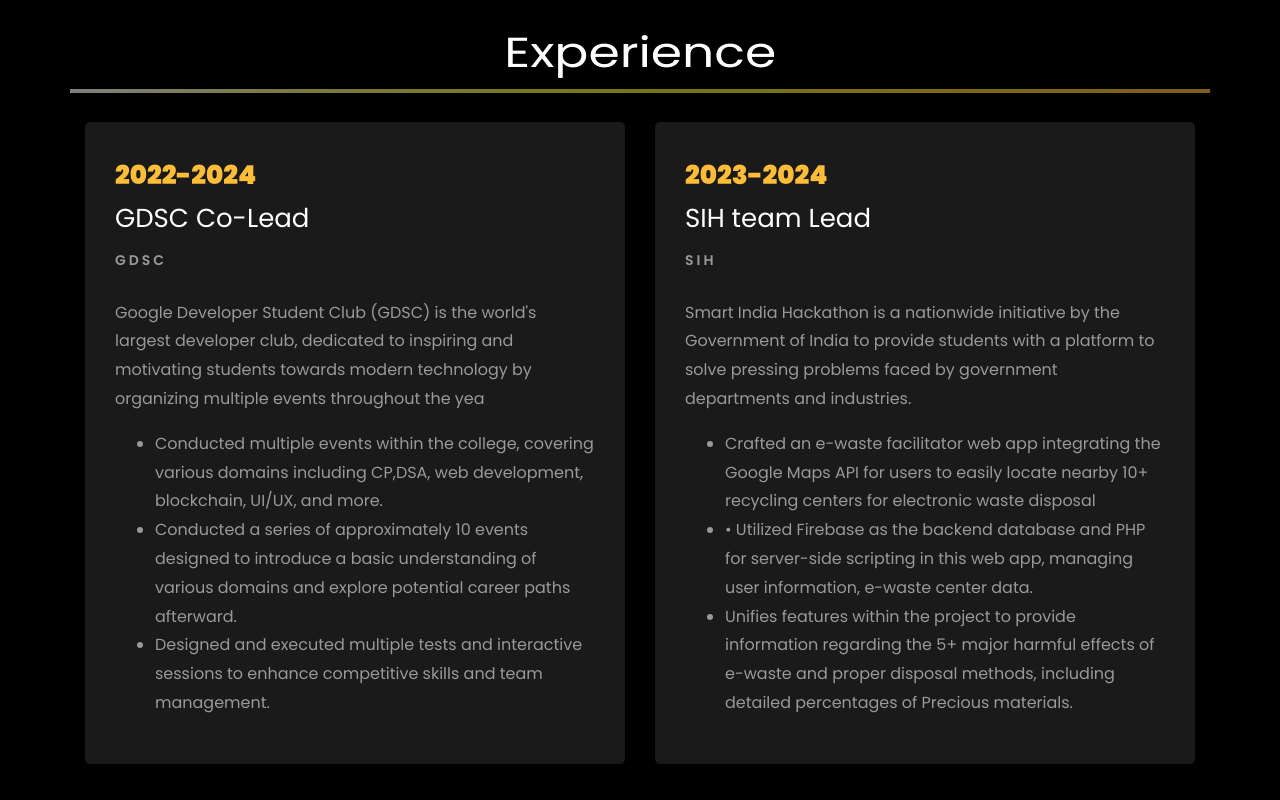
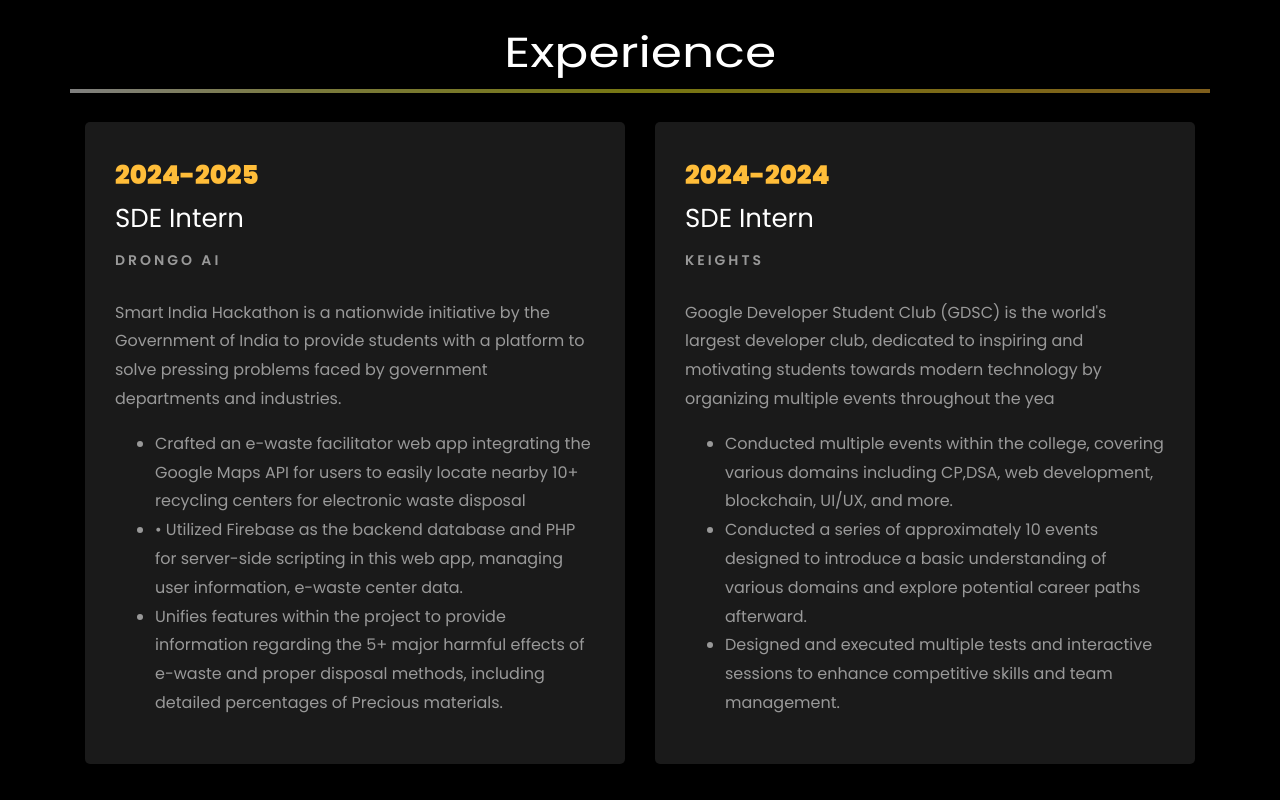
Before and after one commit to Gaurav-bajpaye/profile, a plain HTML site: page index.html in a window 1280 px wide. Shown: the part 2080-2880 px from the top of the page. Drawn offline with Linux system fonts and the light colour scheme; animation ran at ten frames a second; files whose address does not match are found by name.

Commit message:
Update index.html

```diff
--- a/index.html
+++ b/index.html
@@ -329,11 +329,29 @@
 		<br>
 
 		<div class="row">
+			        <div class="col-md-6">
+					<div class="resume-wrap ftco-animate">
+						<span class="date">2024-2025</span>
+						<h2>SDE Intern</h2>
+						<span class="position">Drongo AI</span>
+						<p class="mt-4">Smart India Hackathon is a nationwide initiative by the Government of India to provide students with a platform to solve pressing problems faced by government departments and industries.
+							<ul>
+								<li>Crafted an e-waste facilitator web app integrating the Google Maps API for users to easily locate nearby 10+
+									recycling centers for electronic waste disposal</li>
+								<li>• Utilized Firebase as the backend database and PHP for server-side scripting in this web app, managing user
+									information, e-waste center data.</li>
+								<li> Unifies features within the project to provide information regarding the 5+ major harmful effects of e-waste and proper disposal methods, including detailed percentages of Precious materials.
+									</li>
+							</ul>
+						</p>
+					</div>
+
+				</div>
 				<div class="col-md-6">
 					<div class="resume-wrap ftco-animate">
-						<span class="date">2022-2024</span>
-						<h2>GDSC Co-Lead</h2>
-						<span class="position">GDSC</span>
+						<span class="date">2024-2024</span>
+						<h2>SDE Intern</h2>
+						<span class="position">Keights</span>
 						<p class="mt-4">Google Developer Student Club (GDSC) is the world's largest developer club, dedicated to inspiring and motivating students towards modern technology by organizing multiple events throughout the yea
 							<ul>
 								<li>Conducted multiple events within the college, covering various domains including CP,DSA, web development, blockchain, UI/UX, and more.</li>
@@ -347,24 +365,6 @@
 
 				</div>
 
-				<div class="col-md-6">
-					<div class="resume-wrap ftco-animate">
-						<span class="date">2023-2024</span>
-						<h2>SIH team Lead</h2>
-						<span class="position">SIH</span>
-						<p class="mt-4">Smart India Hackathon is a nationwide initiative by the Government of India to provide students with a platform to solve pressing problems faced by government departments and industries.
-							<ul>
-								<li>Crafted an e-waste facilitator web app integrating the Google Maps API for users to easily locate nearby 10+
-									recycling centers for electronic waste disposal</li>
-								<li>• Utilized Firebase as the backend database and PHP for server-side scripting in this web app, managing user
-									information, e-waste center data.</li>
-								<li> Unifies features within the project to provide information regarding the 5+ major harmful effects of e-waste and proper disposal methods, including detailed percentages of Precious materials.
-									</li>
-							</ul>
-						</p>
-					</div>
-
-				</div>
 			</div>
 
 		<br>
```
